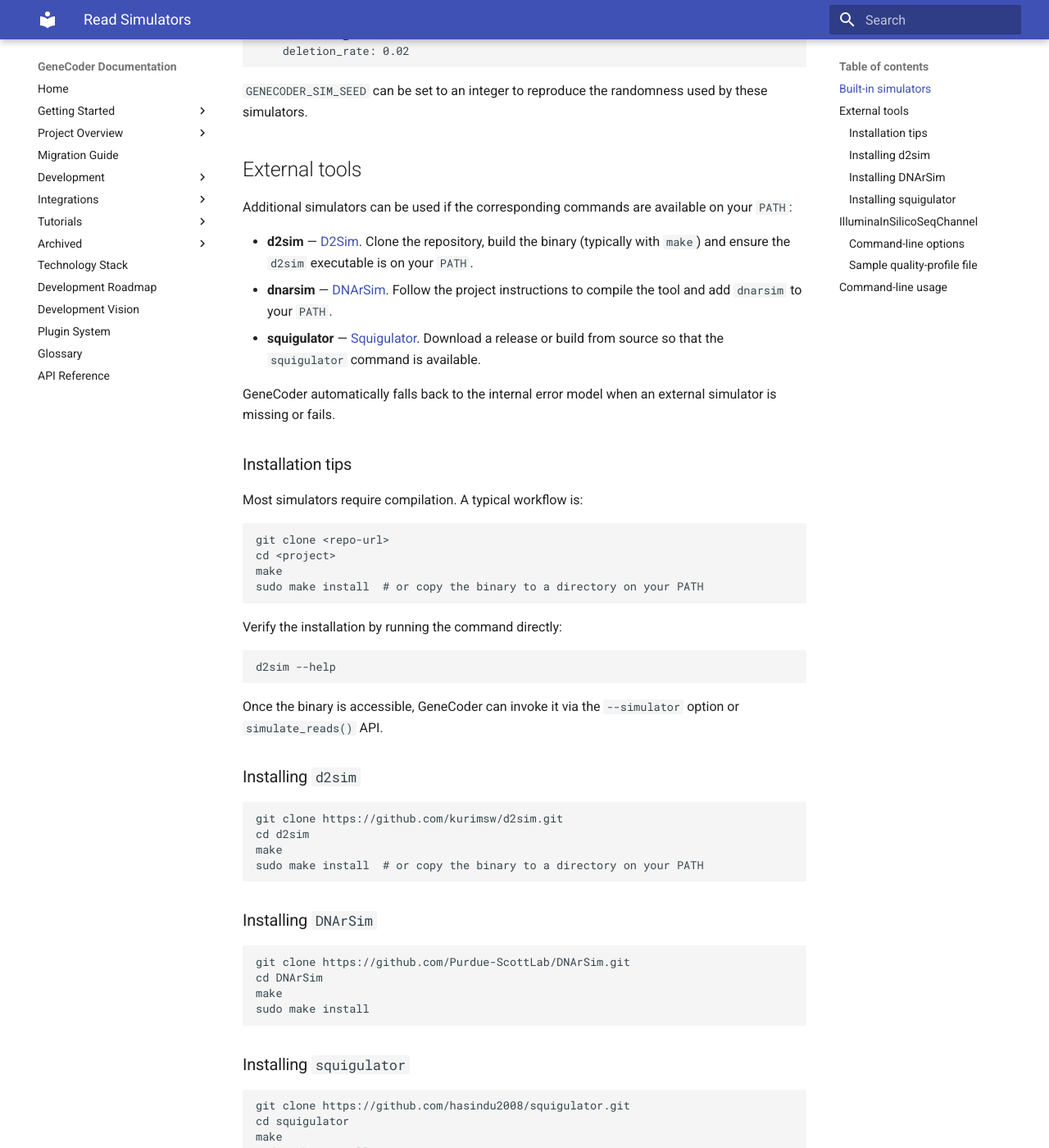
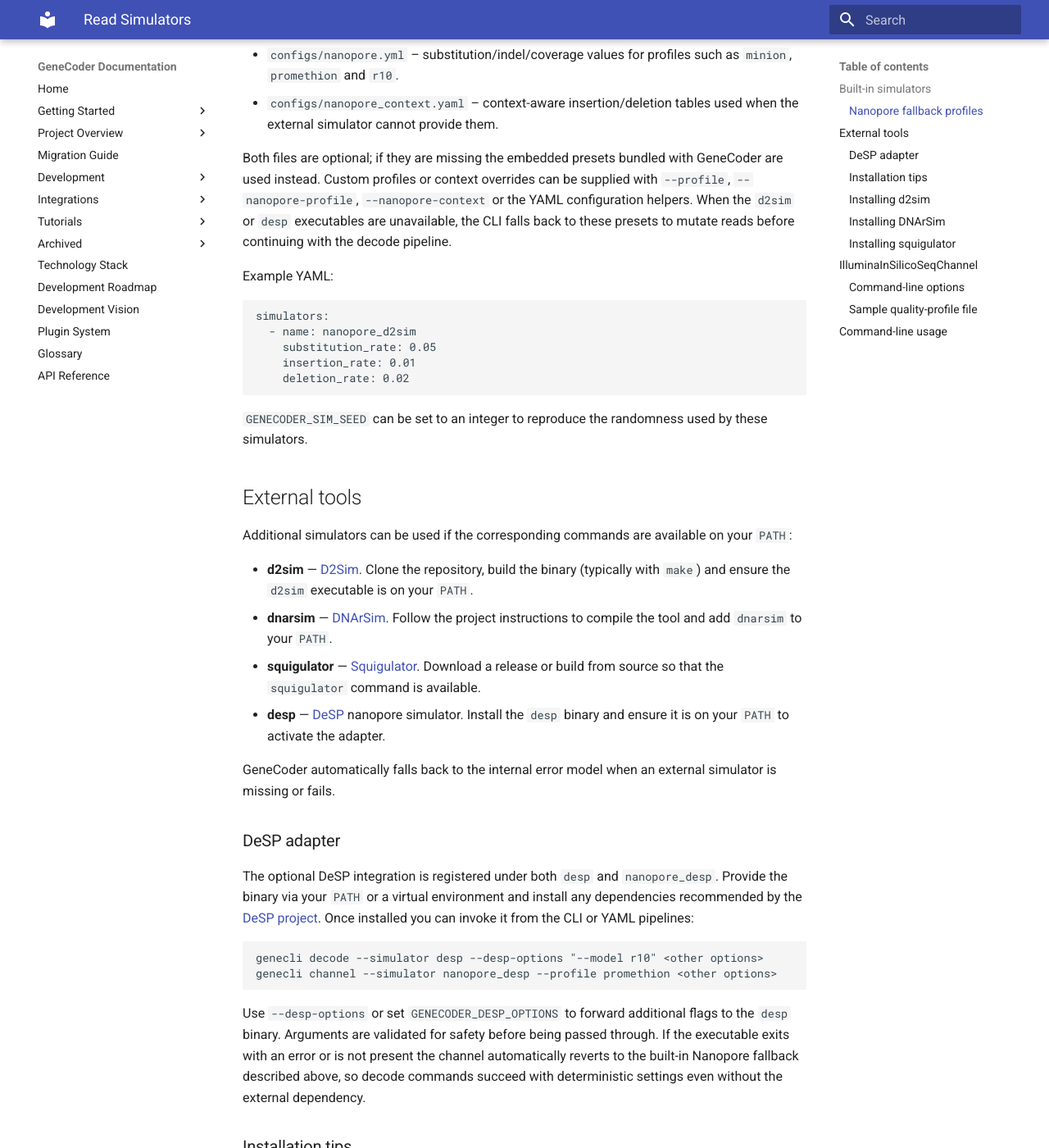
Before and after one commit to d0tTino/GeneCoder, an MkDocs documentation site: the page built from docs/simulators.md, in a window 1280 px wide and 1400 px high, scrolled down 650 px. Shown: the whole window at 82% size. Built offline with MkDocs 1.6.1 and Material for MkDocs 9.7.7, drawn with Linux system fonts in a browser that asks for light colours; some of the changed text lies outside the part shown.

Commit message:
Document DeSP simulator integration

````diff
--- a/docs/simulators.md
+++ b/docs/simulators.md
@@ -14,6 +14,24 @@
   `--illumina-quality` and `--illumina-context`.
 - **nanopore** — alias for `d2sim`. Customize rates with `--nanopore-sub-rate`,
   `--nanopore-ins-rate` and `--nanopore-del-rate`.
+
+### Nanopore fallback profiles
+
+GeneCoder ships Nanopore presets that mirror `d2sim` profiles so decoding
+pipelines continue to work even when the external binary is unavailable. The
+fallback draws its defaults from:
+
+- `configs/nanopore.yml` – substitution/indel/coverage values for profiles such
+  as `minion`, `promethion` and `r10`.
+- `configs/nanopore_context.yaml` – context-aware insertion/deletion tables used
+  when the external simulator cannot provide them.
+
+Both files are optional; if they are missing the embedded presets bundled with
+GeneCoder are used instead. Custom profiles or context overrides can be supplied
+with `--profile`, `--nanopore-profile`, `--nanopore-context` or the YAML
+configuration helpers. When the `d2sim` or `desp` executables are unavailable,
+the CLI falls back to these presets to mutate reads before continuing with the
+decode pipeline.
 
 Example YAML:
 
@@ -41,9 +59,31 @@
 - **squigulator** — [Squigulator](https://github.com/hasindu2008/squigulator).
     Download a release or build from source so that the `squigulator` command is
     available.
+- **desp** — [DeSP](https://github.com/atcg/deSP) nanopore simulator. Install
+  the `desp` binary and ensure it is on your `PATH` to activate the adapter.
 
 GeneCoder automatically falls back to the internal error model when an external
 simulator is missing or fails.
+
+### DeSP adapter
+
+The optional DeSP integration is registered under both `desp` and
+`nanopore_desp`. Provide the binary via your `PATH` or a virtual environment and
+install any dependencies recommended by the
+[DeSP project](https://github.com/atcg/deSP). Once installed you can invoke it
+from the CLI or YAML pipelines:
+
+```bash
+genecli decode --simulator desp --desp-options "--model r10" <other options>
+genecli channel --simulator nanopore_desp --profile promethion <other options>
+```
+
+Use `--desp-options` or set `GENECODER_DESP_OPTIONS` to forward additional
+flags to the `desp` binary. Arguments are validated for safety before being
+passed through. If the executable exits with an error or is not present the
+channel automatically reverts to the built-in Nanopore fallback described
+above, so decode commands succeed with deterministic settings even without the
+external dependency.
 
 ### Installation tips
 
@@ -158,10 +198,12 @@
 ```bash
 genecli decode --simulator dnarsim --dnarsim-options "<opts>" <other options>
 genecli decode --simulator squigulator --squigulator-options "<opts>" <other options>
+genecli decode --simulator desp --desp-options "<opts>" <other options>
 ```
 
 Use `GENECODER_SIM_SEED=<seed>` to make runs reproducible.
-Set `GENECODER_D2SIM_OPTIONS`, `GENECODER_DNARSIM_OPTIONS` or
-`GENECODER_SQUIGULATOR_OPTIONS` to forward extra flags to the respective
-simulator automatically. The same options can be specified on the command line
-with ``--d2sim-options``, ``--dnarsim-options`` and ``--squigulator-options``.
+Set `GENECODER_D2SIM_OPTIONS`, `GENECODER_DNARSIM_OPTIONS`,
+`GENECODER_SQUIGULATOR_OPTIONS` or `GENECODER_DESP_OPTIONS` to forward extra
+flags to the respective simulator automatically. The same options can be
+specified on the command line with ``--d2sim-options``, ``--dnarsim-options``,
+``--squigulator-options`` and ``--desp-options``.
````
Also changed, not shown: docs/features.md (+4 -0 lines), docs/usage.md (+15 -6 lines).
